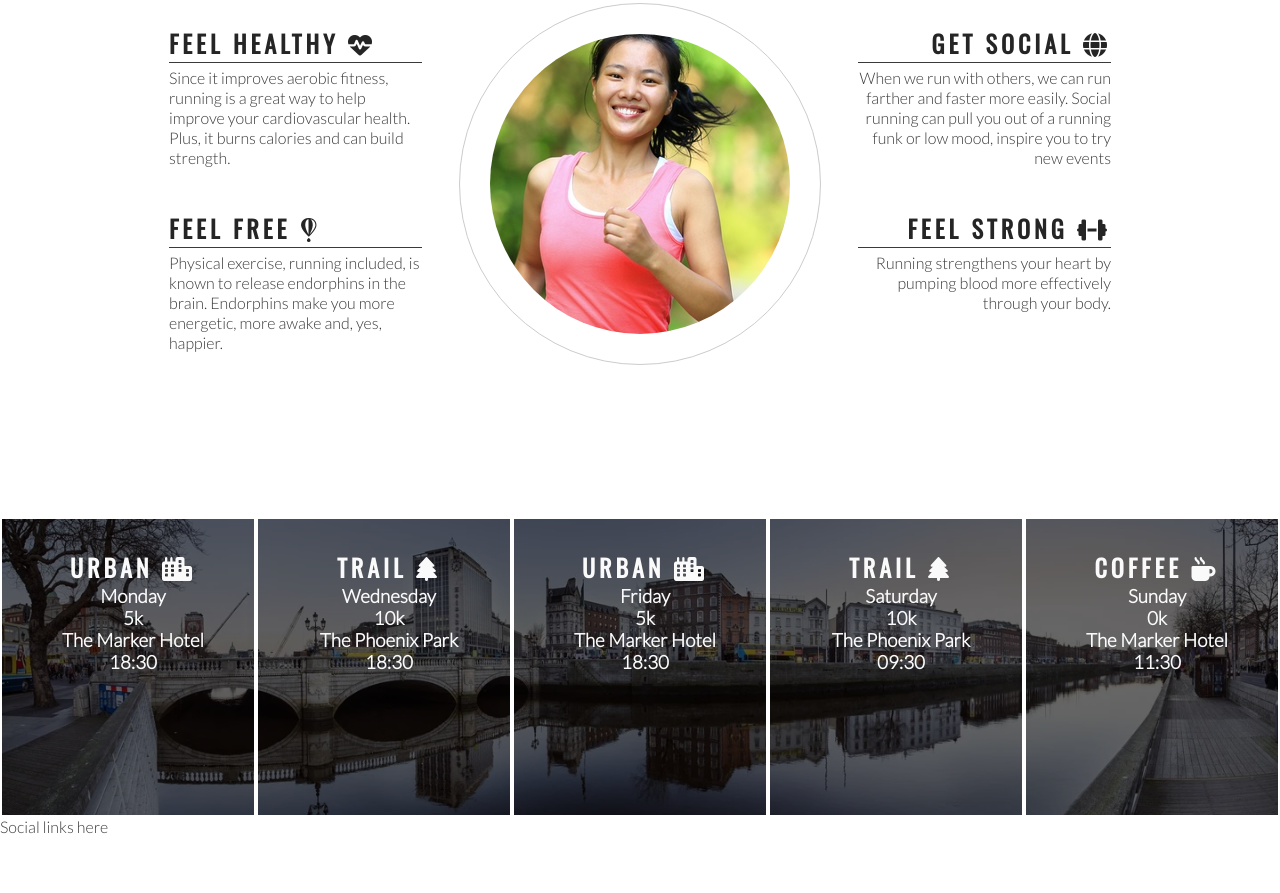
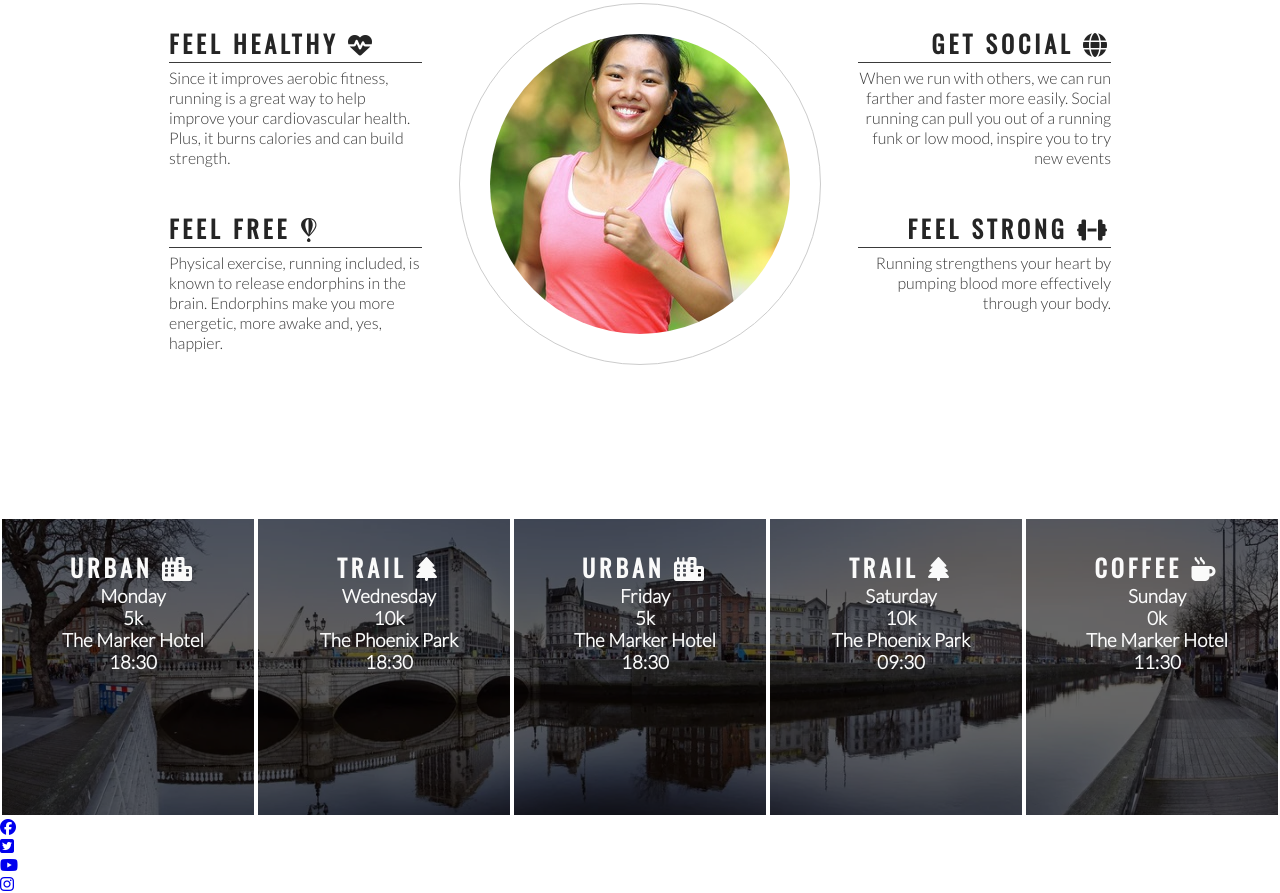
Before and after one commit to stephenbeese/Love-Running, a plain HTML site: page index.html in a window 1280 px wide. Shown: the part 778-1671 px from the top of the page. Before the commit the page ends 1614 px from the top, so only its background shows below. Drawn offline with nearby package versions, Linux system fonts and the light colour scheme.

Commit message:
add social media icons to footer

```diff
--- a/index.html
+++ b/index.html
@@ -118,7 +118,20 @@
         </div>
 </section>
 <footer>
-    Social links here
+<ul>
+    <li>
+        <a href="https://facebook.com" target="_blank" rel="noopener" aria-label="Visit our Facebook page (opens in a new tab)"><i class="fa-brands fa-facebook"></i></a>
+    </li>
+    <li>
+        <a href="https://twitter.com" target="_blank" rel="noopener" aria-label="Visit our Twitter page (opens in a new tab)"><i class="fa-brands fa-square-twitter"></i></a>
+    </li>
+    <li>
+        <a href="https://youtube.com" target="_blank" rel="noopener" aria-label="Visit our Youtube page (opens in a new tab)"><i class="fa-brands fa-youtube"></i></a>
+    </li>
+    <li>
+        <a href="https://instagram.com" target="_blank" rel="noopener" aria-label="Visit our Instagram page (opens in a new tab)"><i class="fa-brands fa-instagram"></i></a>
+    </li>
+</ul>
 </footer>
 
     <!-- font awesome script -->
```
